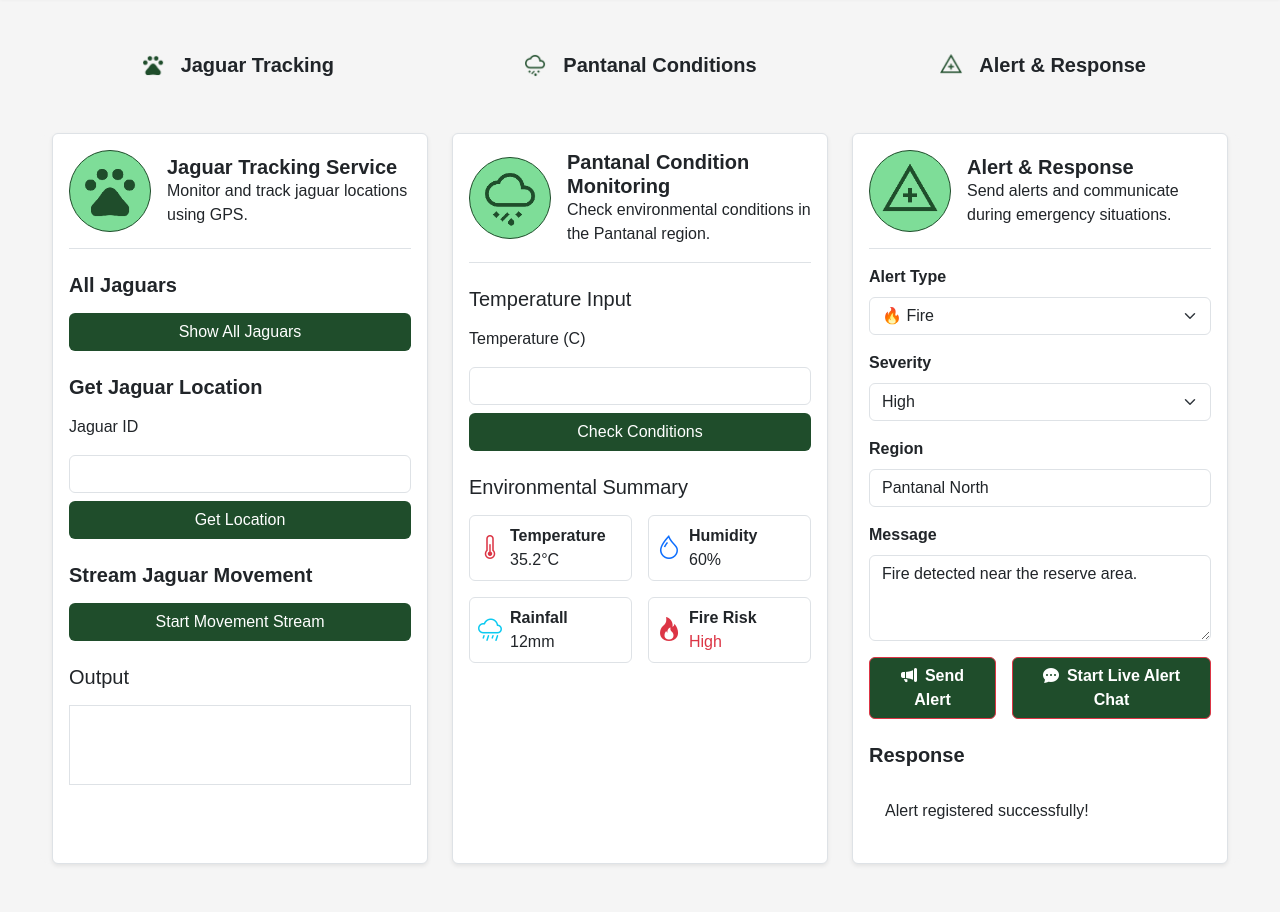
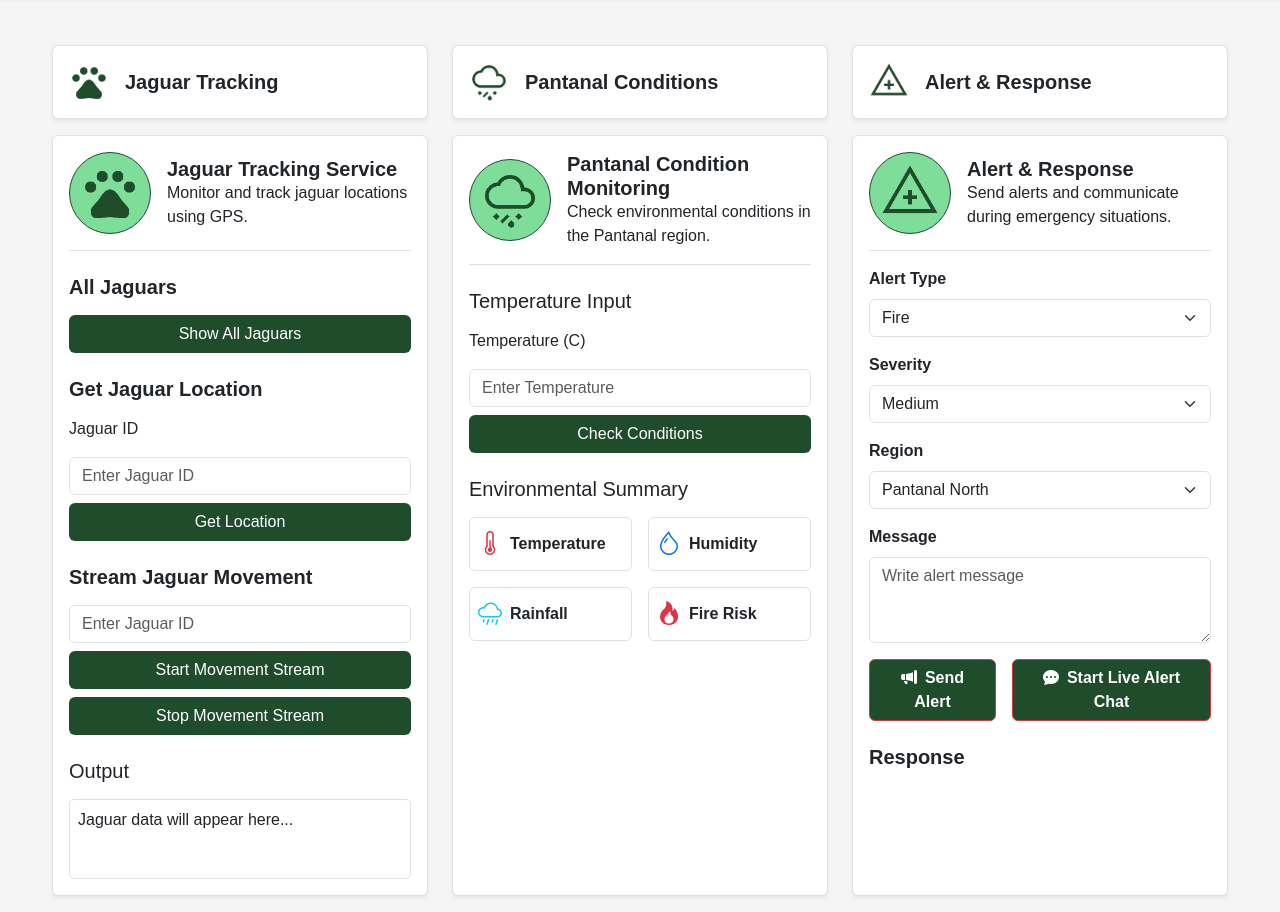
Before and after one commit to Godinhoweverson/Conservation-System, a plain HTML site: page public/index.html in a window 1280 px wide. Shown: the part 163-1075 px from the top of the page. Drawn offline with nearby package versions, Linux system fonts and the light colour scheme.

Commit message:
Build initial frontend layout for conservation dashboard

```diff
--- a/public/index.html
+++ b/public/index.html
@@ -3,7 +3,7 @@
   <head>
     <meta charset="utf-8">
     <meta name="viewport" content="width=device-width, initial-scale=1">
-    <title>Bootstrap demo</title>
+    <title>Distributed Jaguar Conservation System</title>
     <link href="https://cdn.jsdelivr.net/npm/bootstrap@5.3.8/dist/css/bootstrap.min.css" rel="stylesheet" integrity="sha384-sRIl4kxILFvY47J16cr9ZwB07vP4J8+LH7qKQnuqkuIAvNWLzeN8tE5YBujZqJLB" crossorigin="anonymous">
     <link rel="stylesheet" href="style.css">
     <link rel="stylesheet" href="https://fonts.googleapis.com/css2?family=Material+Symbols+Outlined:opsz,wght,FILL,GRAD@24,400,0,0&icon_names=psychiatry" />
@@ -16,32 +16,39 @@
         psychiatry
         </span>SDG 15 - Life on Land</p>
     </div>
-    <div id="nav" class="p-2 mt-5 container-fluid">
-        <div class="row">
-            <div class="col-12 col-md-4">
-                <div class="d-flex justify-content-center align-items-center h-100 text-center text-md-start">
-                    <img src="assets/paw.png" alt="jaguar" class="pe-3" style="width:40px;">
-                    <h3 class="fs-5 fs-md-4 fs-lg-3 m-0 fw-bold">Jaguar Tracking</h3>
+ <div id="nav" class="mt-5 container-fluid">
+    <div class="row g-4">
+
+        <div class="col-12 col-md-4">
+            <div class="border rounded bg-white shadow-sm p-3 h-100">
+                <div class="d-flex align-items-center text-center text-md-start">
+                    <img src="assets/paw.png" class="me-3" style="width:40px;">
+                    <h3 class="fs-5 m-0 fw-bold">Jaguar Tracking</h3>
                 </div>
             </div>
+        </div>
 
-            <div class="col-12 col-md-4">
-                <div class="d-flex justify-content-center align-items-center h-100 text-center text-md-start">
-                    <img src="assets/weather.png" alt="weather" class="pe-3" style="width:40px;">
-                    <h3 class="fs-5 fs-md-4 fs-lg-3 m-0 fw-bold">Pantanal Conditions</h3>
+        <div class="col-12 col-md-4">
+            <div class="border rounded bg-white shadow-sm p-3 h-100">
+                <div class="d-flex align-items-center text-center text-md-start">
+                    <img src="assets/weather.png" class="me-3" style="width:40px;">
+                    <h3 class="fs-5 m-0 fw-bold">Pantanal Conditions</h3>
                 </div>
             </div>
+        </div>
 
-            <div class="col-12 col-md-4">
-                <div class="d-flex justify-content-center align-items-center h-100 text-center text-md-start">
-                    <img src="assets/alert.png" alt="alert" class="pe-3" style="width:40px;">
-                    <h3 class="fs-5 fs-md-4 fs-lg-3 m-0 fw-bold">Alert & Response</h3>
+        <div class="col-12 col-md-4">
+            <div class="border rounded bg-white shadow-sm p-3 h-100">
+                <div class="d-flex align-items-center text-center text-md-start">
+                    <img src="assets/alert.png" class="me-3" style="width:40px;">
+                    <h3 class="fs-5 m-0 fw-bold">Alert & Response</h3>
                 </div>
             </div>
+        </div>
 
-        </div>
     </div>
-   <div id="menu" class="container-fluid my-5">
+</div>
+   <div id="menu" class="container-fluid my-3">
     <div class="row g-4">
 
        <div class="col-12 col-md-4">
@@ -61,19 +68,23 @@
                 <div class="d-flex flex-column gap-2">
 
                     <h5 class="mt-2 fw-bold">All Jaguars</h5>
-                    <button class="btn">Show All Jaguars</button>
+                    <button onclick="showAllJaguars()" class="btn">Show All Jaguars</button>
 
                     <h5 class="mt-3 fw-bold">Get Jaguar Location</h5>
                     <label class="form-label">Jaguar ID</label>
-                    <input class="form-control" />
-                    <button class="btn">Get Location</button>
+                    <input class="form-control" id="jaguarId" placeholder="Enter Jaguar ID"/>
+                    <button class="btn" onclick="getJaguarLocation()">Get Location</button>
 
                     <h5 class="mt-3 fw-bold">Stream Jaguar Movement</h5>
-                    <button class="btn">Start Movement Stream</button>
+                    <input class="form-control" id="jaguarIdMov" placeholder="Enter Jaguar ID"/>
+                    <button class="btn" onclick="startJaguarStream()">Start Movement Stream</button>
+                    <button class="btn" onclick="stopJaguarStream()">Stop Movement Stream</button>
 
                     <h5 class="mt-3">Output</h5>
-                    <div class="border p-2" style="min-height: 80px;"></div>
+                    <div id="output" class="border p-2 overflow-auto" style="max-height: 220px; min-height: 80px;">
+                        <p class="mb-0">Jaguar data will appear here...</p>
 
+                    </div>
                 </div>
 
             </div>
@@ -93,8 +104,8 @@
                 <div class="d-flex flex-column gap-2">
                     <h5 class="mt-2">Temperature Input</h5>
                     <label class="form-label">Temperature (C)</label>
-                    <input class="form-control" />
-                    <button class="btn">Check Conditions</button>
+                     <input class="form-control" id="temperature" placeholder="Enter Temperature"/>
+                    <button class="btn" onclick="getCurrentConditions()">Check Conditions</button>
                     <h5 class="mt-3">Environmental Summary</h5>
 
                     <div class="output-conditions">
@@ -106,7 +117,7 @@
                                     <i class="bi bi-thermometer-half fs-4 text-danger me-2"></i>
                                     <div>
                                         <p class="mb-0 fw-bold">Temperature</p>
-                                        <p class="mb-0">35.2°C</p>
+                                        <p class="mb-0 " id="outputTemperature"></p>
                                     </div>
                                 </div>
                             </div>
@@ -117,7 +128,7 @@
                                     <i class="bi bi-droplet fs-4 text-primary me-2"></i>
                                     <div>
                                         <p class="mb-0 fw-bold">Humidity</p>
-                                        <p class="mb-0">60%</p>
+                                        <p class="mb-0" id="outputHumidity"></p>
                                     </div>
                                 </div>
                             </div>
@@ -128,7 +139,7 @@
                                     <i class="bi bi-cloud-rain fs-4 text-info me-2"></i>
                                     <div>
                                         <p class="mb-0 fw-bold">Rainfall</p>
-                                        <p class="mb-0">12mm</p>
+                                        <p class="mb-0" id="outputRainfall"></p>
                                     </div>
                                 </div>
                             </div>
@@ -139,7 +150,7 @@
                                     <i class="bi bi-fire fs-4 text-danger me-2"></i>
                                     <div>
                                         <p class="mb-0 fw-bold">Fire Risk</p>
-                                        <p class="mb-0 text-danger">High</p>
+                                        <p class="mb-0" id="outputFireRisk"></p>
                                     </div>
                                 </div>
                             </div>
@@ -167,49 +178,46 @@
                 <div class="mb-3">
                     <label for="alertType" class="form-label fw-semibold">Alert Type</label>
                     <select id="alertType" class="form-select">
-                        <option selected>🔥 Fire</option>
-                        <option>🌊 Flood</option>
-                        <option>🚨 Poaching</option>
-                        <option>🌪️ Storm</option>
+                        <option selected>Fire</option>
+                        <option>Flood</option>
+                        <option>Rain</option>
                     </select>
                 </div>
 
                 <div class="mb-3">
                     <label for="severity" class="form-label fw-semibold">Severity</label>
                     <select id="severity" class="form-select">
+                        <option>High</option>
+                        <option selected>Medium</option>
                         <option>Low</option>
-                        <option selected>High</option>
-                        <option>Critical</option>
                     </select>
                 </div>
 
                 <div class="mb-3">
                     <label for="region" class="form-label fw-semibold">Region</label>
-                    <input
-                        type="text"
-                        id="region"
-                        class="form-control"
-                        value="Pantanal North"
-                        placeholder="Enter region"
-                    >
+                    <select id="region" class="form-select">
+                        <option selected>Pantanal North</option>
+                        <option>Pantanal South</option>
+                        <option>Pantanal East</option>
+                    </select>
                 </div>
 
                 <div class="mb-3">
                     <label for="message" class="form-label fw-semibold">Message</label>
                     <textarea
-                        id="message"
+                        id="messageInput"
                         class="form-control"
                         rows="3"
                         placeholder="Write alert message"
-                    >Fire detected near the reserve area.</textarea>
+                    ></textarea>
                 </div>
 
                 <!-- Buttons -->
                 <div class="d-flex flex-column flex-md-row gap-3 mb-4">
-                    <button class="btn btn-danger flex-fill fw-semibold">
+                    <button class="btn btn-danger flex-fill fw-semibold" onclick="sendAlert()">
                         <i class="bi bi-megaphone-fill me-2"></i>Send Alert
                     </button>
-                    <button class="btn btn-outline-danger flex-fill fw-semibold">
+                    <button class="btn btn-outline-danger flex-fill fw-semibold" onclick="startLiveAlertChat()">
                         <i class="bi bi-chat-dots-fill me-2"></i>Start Live Alert Chat
                     </button>
                 </div>
@@ -217,7 +225,7 @@
                 <!-- Response -->
                 <h5 class="fw-bold mb-3">Response</h5>
                 <div class="response-box rounded p-3">
-                    <p class="mb-2">Alert registered successfully!</p>
+                    <p class="mb-2" id="outputAlert"></p>
                 </div>
 
             </div>
@@ -227,6 +235,8 @@
 </div>
     </div>
     </div>
+
     <script src="https://cdn.jsdelivr.net/npm/bootstrap@5.3.8/dist/js/bootstrap.bundle.min.js" integrity="sha384-FKyoEForCGlyvwx9Hj09JcYn3nv7wiPVlz7YYwJrWVcXK/BmnVDxM+D2scQbITxI" crossorigin="anonymous"></script>
-  </body>
+    <script src="app.js"></script>
+</body>
 </html>
--- a/public/style.css
+++ b/public/style.css
@@ -10,7 +10,7 @@ body{
 }
 
 .header{
-    background-image: url('jaguar.png');
+    background-image: url('assets/jaguar.png');
     background-position: center;
     background-repeat: no-repeat;
     background-size: cover;
@@ -64,3 +64,7 @@ body{
     color:#fff;
 
 }
+
+#output{
+    border-radius: 5px;
+}
```
